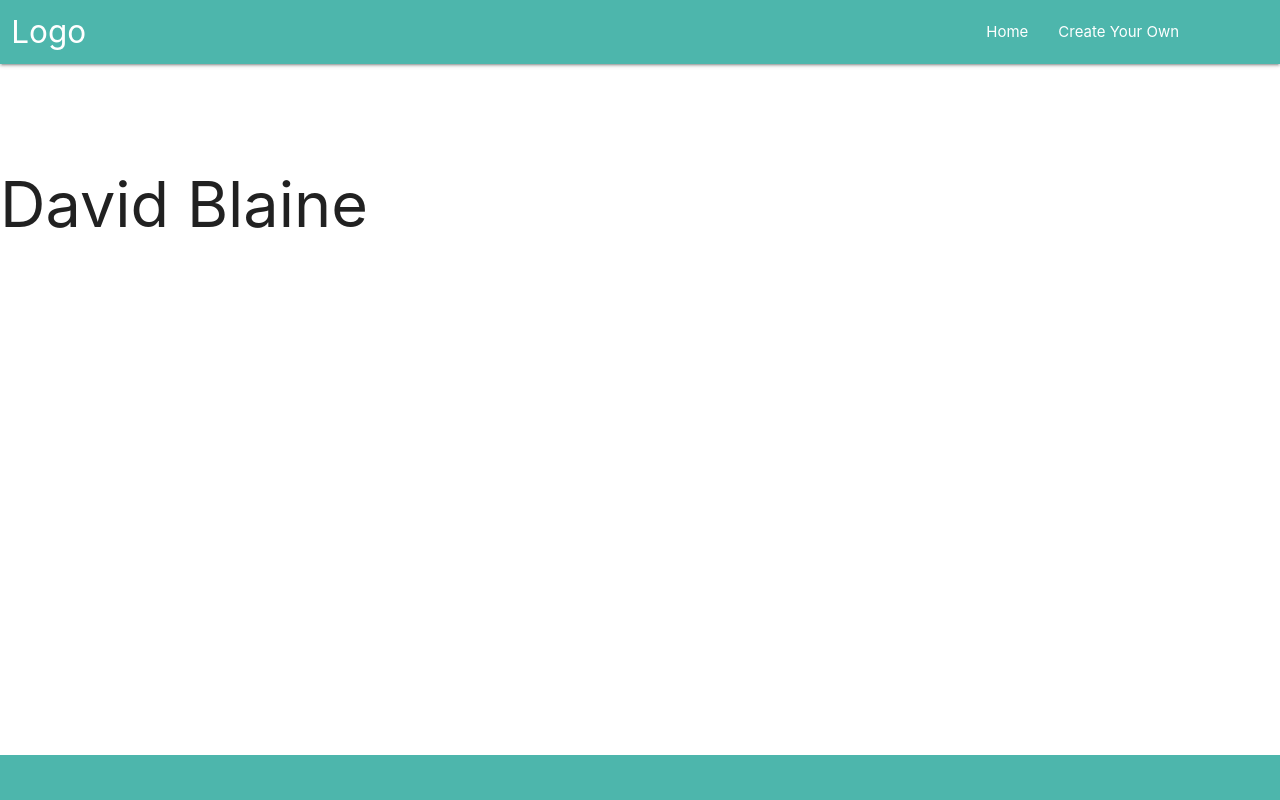
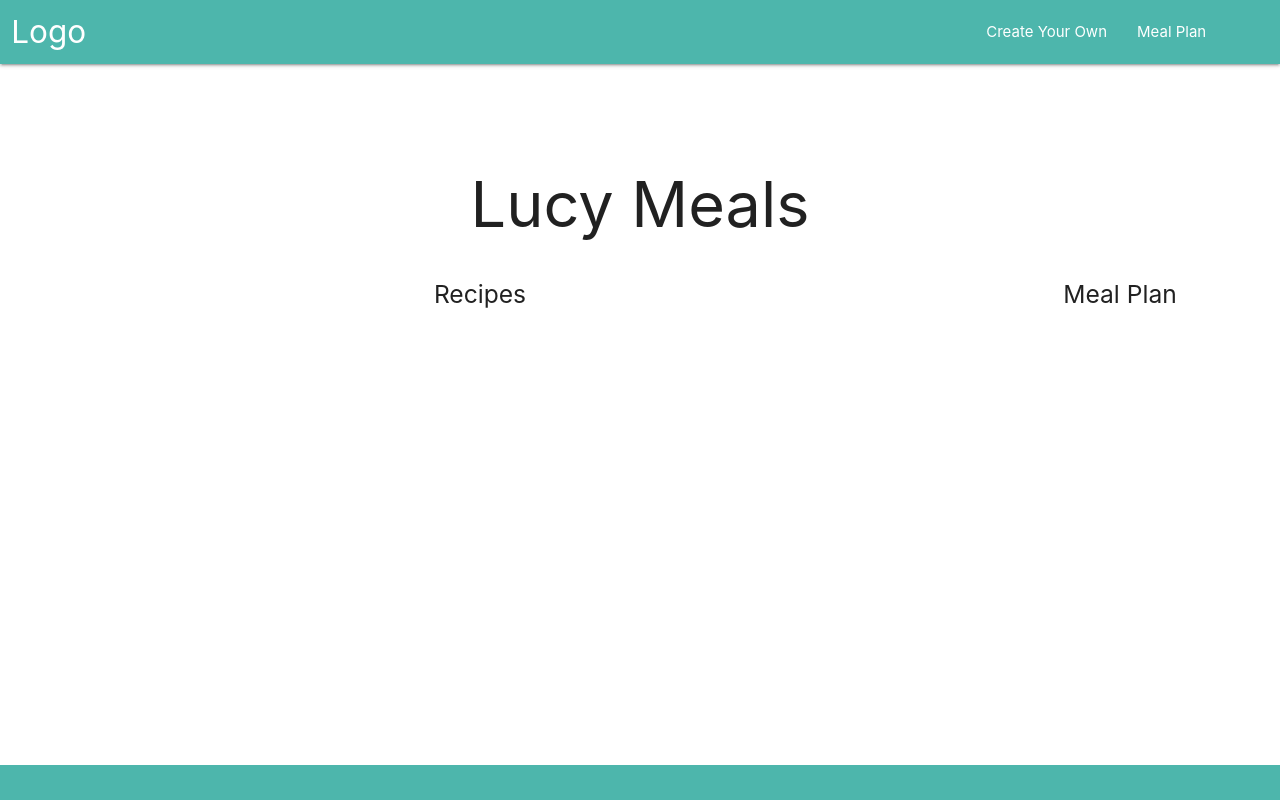
Before and after one commit to JuanitoDeLaTorre/Lucy_Meals, a Django app: page / in a window 1280 px wide. Run offline with Django 4.2, Linux system fonts and the light colour scheme; data that the repository does not hold is empty.

Commit message:
added some styling and home page

```diff
--- a/main_app/static/css/style.css
+++ b/main_app/static/css/style.css
@@ -1,12 +1,13 @@
 body{
+    display: flex;
     min-height: 100vh;
-    margin: 0;
-    display: grid;
-    grid-template-rows: auto 1fr auto;
+    height: auto;
+    flex-direction: column;
+
 }
 
 .page-footer {
-    padding: 25px;
+    padding: 1em;
 }
 
 nav {
@@ -19,3 +20,7 @@ nav {
 header {
     padding: auto 40px auto 40px;
 }
+
+main {
+    flex: 1 0 auto;
+}
--- a/main_app/templates/base.html
+++ b/main_app/templates/base.html
@@ -11,24 +11,25 @@
     <title>Lucy Shopping</title>
 </head>
 <body>
-<header>
+<header class="nav-fixed">
     <nav class="row">
         <div class="nav-wrapper teal lighten-2">
             <a href="{% url 'home' %}" class="brand-logo col s8 offset-1">Logo</a>
             <ul id="nav-mobile" class="right hide-on-med-and-down col s3">
-                <li><a href="#" >Home</a></li>
-                <li><a href="#" >Create Your Own</a></li>
+                <li><a href="{% url 'create_recipe'%}" >Create Your Own</a></li>
                 <li><a href="#" >Meal Plan</a></li>
-                <li><a href="#" >Recipes</a></li>
+                <li><a href="{% url 'recipes'%}">Recipes</a></li>
             </ul>
         </div>
     </nav>
 </header>
+    <main>
     {% block content %}
     {% endblock %}
+    </main>
 
-</body>
     <footer class="page-footer teal lighten-2">
 
     </footer>
+</body>
 </html>
--- a/main_app/templates/home.html
+++ b/main_app/templates/home.html
@@ -1,5 +1,29 @@
 {% extends 'base.html' %}
 
 {% block content %}
-<h1>David Blaine</h1>
+<h1 class="center">Lucy Meals</h1>
+<section class="row">
+    <div class="col s9">
+        <h5 class="center">Recipes</h5>
+        <div class="row container center-align">
+            {% for recipe in recipes %}
+            <div class="col s4">
+                <div class=" card">
+                    <div class="card-content">
+                        <div class="card-title">{{recipe.category}}</div>
+                        <div class="card-body">Recipes: {{recipe.length}}</div>
+                        <div class="card-action"><a href="" class="teal btn">View Recipes</a></div>
+                    </div>
+                </div>
+            </div>
+            {% endfor %}
+        </div>
+    </div>
+    <di class="col s3">
+        <h5 class="center">Meal Plan</h5>
+        <section>
+
+        </section>
+    </div>
+</section>
 {% endblock %}
--- a/main_app/templates/main_app/recipe_form.html
+++ b/main_app/templates/main_app/recipe_form.html
@@ -1,15 +1,15 @@
 {% extends 'base.html' %}
 
 {% block content %}
-    <h1>Add New Recipe!</h1>
-
+    <h1 class="center">Add New Recipe!</h1>
+    <section class="container">
     <form action="" method = "POST">
         {% csrf_token %}
         {{ form.as_p }}
 
         <input type="submit" class = "btn" value = "Submit New Recipe">
     </form>
-
+</section>
     <script>
         const dayOf = document.getElementById('id_day_of_week')
         M.FormSelect.init(dayOf);
--- a/main_app/views.py
+++ b/main_app/views.py
@@ -7,7 +7,7 @@ from django.views.generic.edit import CreateView, UpdateView, DeleteView
 def home(request):
     recipe = Recipe.objects.filter()
     return render(request, 'home.html',
-                  {'recipe': recipe}
+                  {'recipes': recipe}
                   )
 
 # def create_recipe(request):
@@ -26,7 +26,7 @@ def meal_plan(request):
 
 def recipes(request):
     all_recipes = Recipe.objects.filter()
-    return render(request, 'recipes.html', {'recipes':all_recipes})
+    return render(request, 'recipes.html', {'recipes': all_recipes})
 
 
 def recipes_detail(request, recipes_id):
```
Also changed, not shown: main_app/templates/recipes.html (+10 -4 lines).
